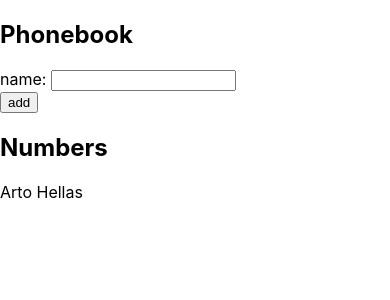
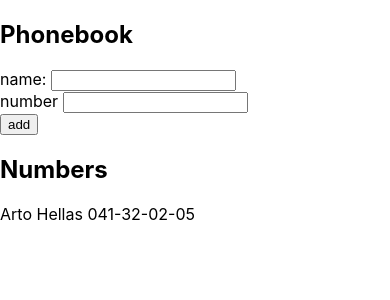
Before and after one commit to reda97dz/fullstackopen-exercises, a React (Create React App) app in the folder Part 2/phonebook/: page / in a window 390 px wide. Shown: the top 300 px of the page. Built offline with nearby package versions, Linux system fonts and the light colour scheme.

Commit message:
2.8: The Phonebook Step3

```diff
--- a/Part 2/phonebook/src/App.js
+++ b/Part 2/phonebook/src/App.js
@@ -2,37 +2,43 @@ import React, { useState } from 'react'
 
 const App = () => {
   const [ persons, setPersons ] = useState([
-    { name: 'Arto Hellas' }
+    { name: 'Arto Hellas', number: '041-32-02-05' }
   ])
   const [ newName, setNewName ] = useState('')
+  const [ newNumber, setNewNumber] = useState('')
 
   const handleNameChange = (event) => {
     setNewName(event.target.value)
+  }
+
+  const handleNumberChange = (event) => {
+    setNewNumber(event.target.value)
   }
 
   const addName = (event) => {
     event.preventDefault()
 
     const nameObject = {
-      name: newName
+      name: newName,
+      number: newNumber
     }
 
     var found = false
 
     persons.forEach(function (item) {
-      if (nameObject.name === item.name){
-        console.log('found')
+      if (nameObject.number === item.number ){
         found = true
       }
     })
 
     if (found) {
-      window.alert(`${nameObject.name} Already exists`)
+      window.alert(`A person with the number ${nameObject.number} already exists`)
     }else{
       setPersons(persons.concat(nameObject))
     }
 
     setNewName('')
+    setNewNumber('')
   }
 
   return (
@@ -43,12 +49,15 @@ const App = () => {
           name: <input value={newName} onChange={handleNameChange} />
         </div>
         <div>
+          number <input value={newNumber} onChange={handleNumberChange} />
+          </div>
+        <div>
           <button type="submit">add</button>
         </div>
       </form>
       <h2>Numbers</h2>
       {persons.map(person =>
-        <p key={person.name}>{person.name}</p>)}
+        <p key={person.number}>{person.name} {person.number}</p>)}
     </div>
   )
 }
```
